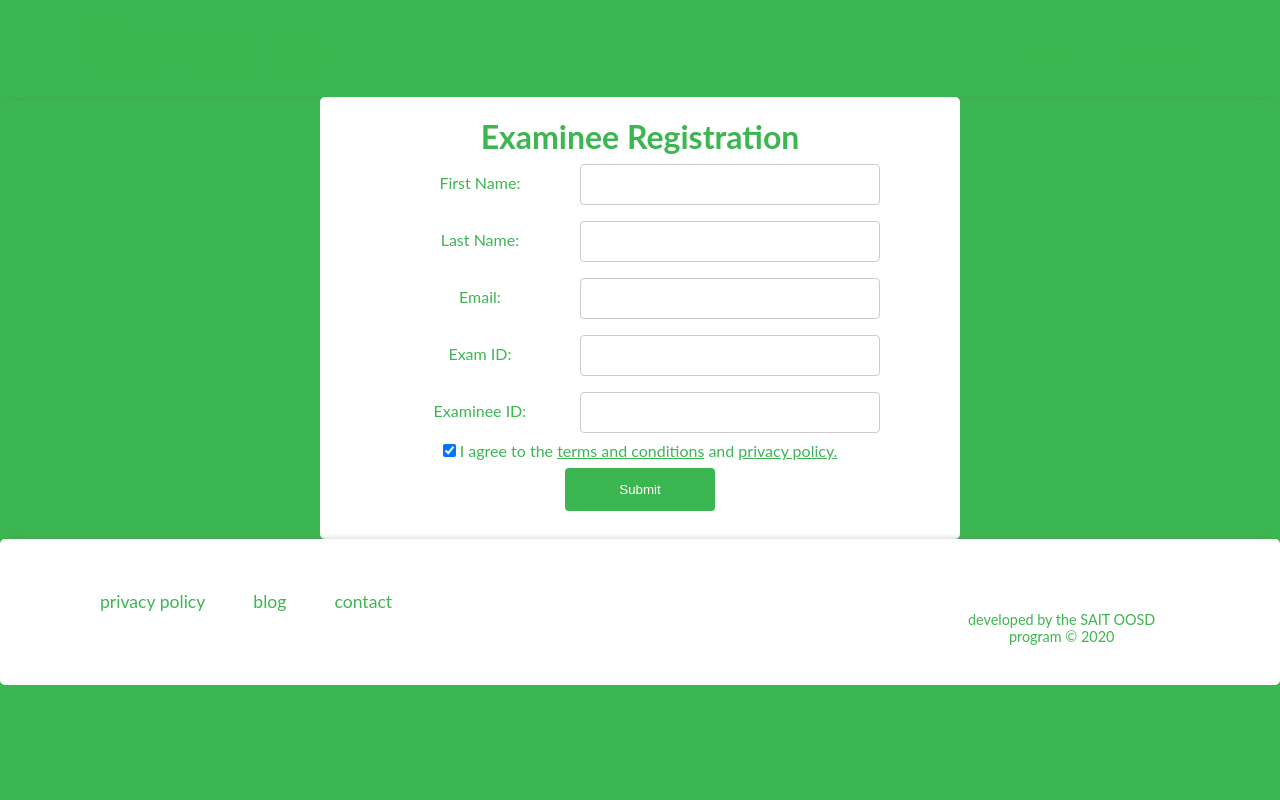
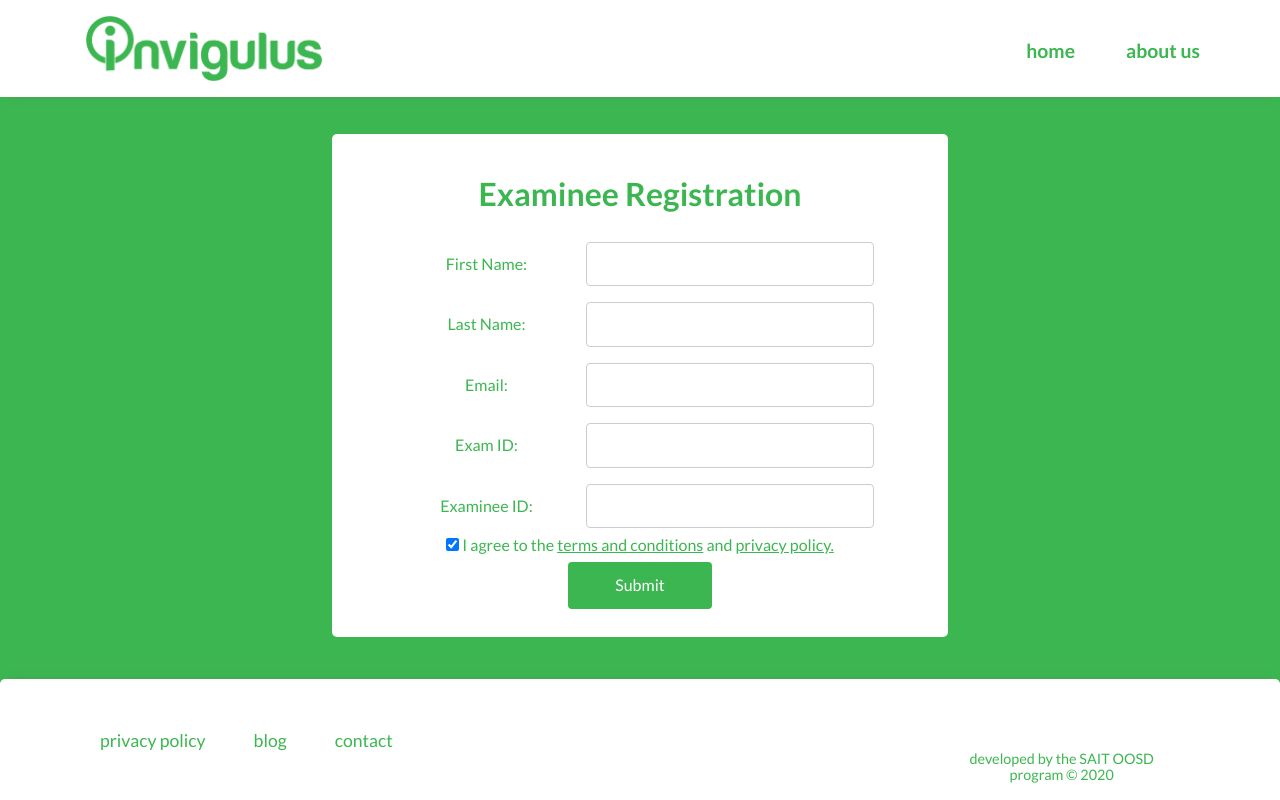
Before and after one commit to michael-grier/SAIT_threaded_project_1, a website: page views/register.html in a window 1280 px wide. Drawn offline with Linux system fonts and the light colour scheme; files that its build step writes are made by us from their sources.

Commit message:
adjust css styles for register.html

```diff
--- a/public/css/style.css
+++ b/public/css/style.css
@@ -18,6 +18,7 @@ body {
 
 /* LANDING PAGE */
 .navigation {
+    background-color: #fff;
     box-shadow: 0px 4px 9px -8px rgba(110,109,110,1);
     display: flex;
     width: 100%;
--- a/views/register.html
+++ b/views/register.html
@@ -1,21 +1,25 @@
 <!DOCTYPE html>
 	<html>
 		<head>
+		<meta charset="UTF-8">
+		<meta name="viewport" content="width=device-width, initial-scale=1.0">
+		<!--Google Fonts.-->
+		<link href="https://fonts.googleapis.com/css2?family=Lato:ital,wght@0,400;0,700;1,400&display=swap" rel="stylesheet">
+		<!-- normalize.css -->
+		<link rel="stylesheet" href="../public/css/normalize.css">
+		<!-- custom styles -->
+		<link rel="stylesheet" href="../public/css/style.css">
+		<link rel="stylesheet" href="../public/css/queries.css">
+		<!-- favicon -->
+		<link rel="icon" type="image/png" href="../public/img/favicon.png">
 		<title>Registration Page</title>
-
-
-<!--CSS for form styling.-->
-	<link rel="stylesheet" type="text/css" href="style.css">
 		<style>
-			{
-			margin: 0;
+			 /* { margin: 0;
 				padding: 25%;
 				box-sizing: border-box;
-			}
-
+			    } */
 			html,
 			body {
-			height: 100vh;
 				width: 100%;
 				color: #3cB650 ;
 				font-family: 'Lato', sans-serif;
@@ -24,9 +28,9 @@
 				text-rendering: optimizeLegibility;
 				background-color: #3cB650;
 				}
-
-
-
+			body {
+				height: 100vh;
+			}
 			input[type=text], select {
 				width: 50%;
 				padding: 12px 20px;
@@ -36,7 +40,6 @@
 				border-radius: 4px;
 				box-sizing: border-box;
 				}
-
 			input[type=submit] {
 			width: 25%;
 			background-color: #3cB650;
@@ -47,11 +50,9 @@
 			border-radius: 4px;
 			cursor: pointer;
 			}
-
 			input[type=submit]:hover {
 			background-color: #45a049;
 			}
-
 			div {
 			border-radius: 5px;
 			background-color: white;
@@ -69,13 +70,12 @@
 				text-align: center;
 				clear: left;
 				width: 50%;
-			margin: auto;
+				margin: 2rem auto;
 				border: 0;
 				}
-
 		</style>
+	</head>
 	<body>
-		</head>
 <!--the form labels and fields-->
     <nav class="navigation">
         <img src="../public/img/logo.png" class="navigation_logo" alt="logo">
@@ -109,6 +109,19 @@
 	</form>
 </div>
 </fieldset>
+<footer id="footer">
+	<div class="footer_wrap">
+		<ul class="footer_nav">
+			<li><a href="#">privacy policy</a></li>
+			<li><a href="#">blog</a></li>
+			<li><a href="#">contact</a></li>
+		</ul>
+
+		<div class="footer_tag">
+			<p>developed by the SAIT OOSD program &copy; 2020</p>
+		</div>
+	</div>
+</footer>
 <!--Below is the submit function that feeds into the html button above-->
 			<script>
 				function submitFunction() {
@@ -129,18 +142,6 @@
 					}
 			</script>
 
-	<footer id="footer">
-        <div class="footer_wrap">
-            <ul class="footer_nav">
-                <li><a href="#">privacy policy</a></li>
-                <li><a href="#">blog</a></li>
-                <li><a href="#">contact</a></li>
-            </ul>
 
-            <div class="footer_tag">
-                <p>developed by the SAIT OOSD program &copy; 2020</p>
-            </div>
-		</div>
-    </footer>
 	</body>
 </html>
```
Lines whose indentation alone changed are shown as unchanged.
